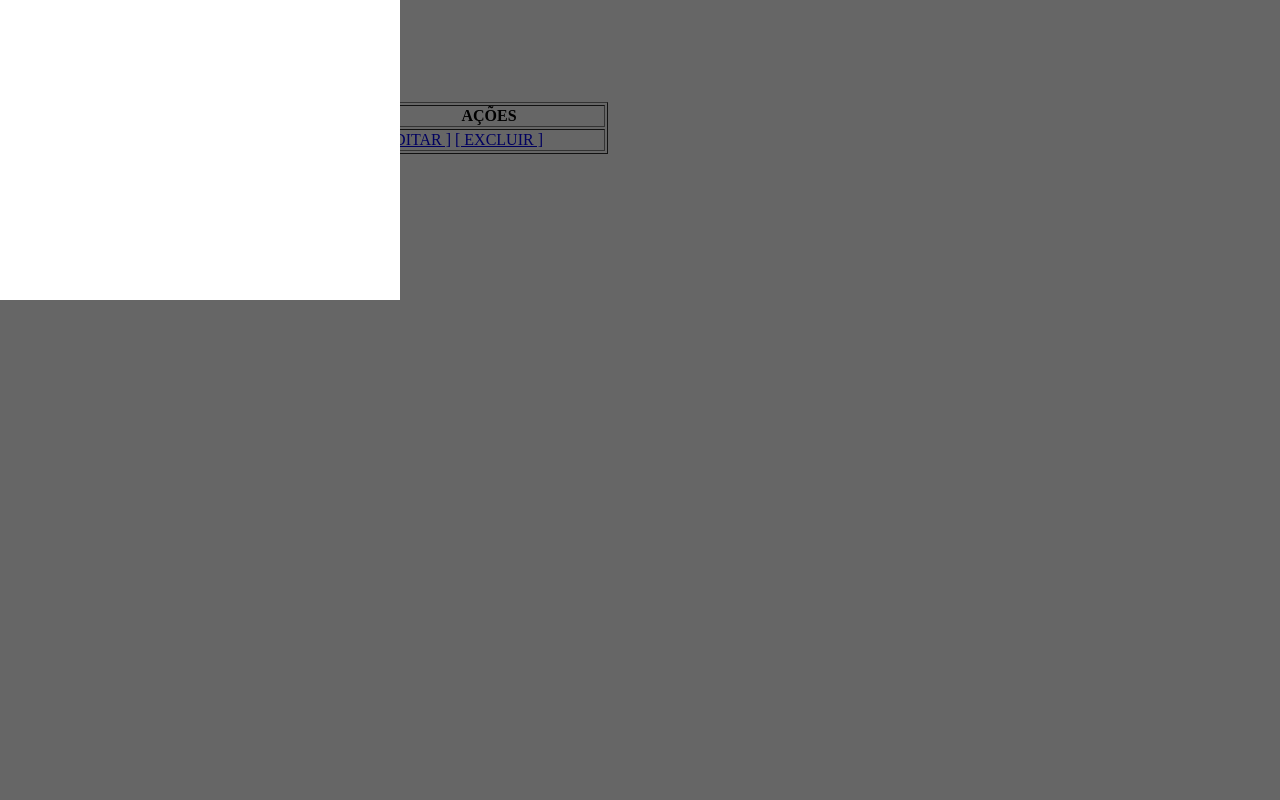
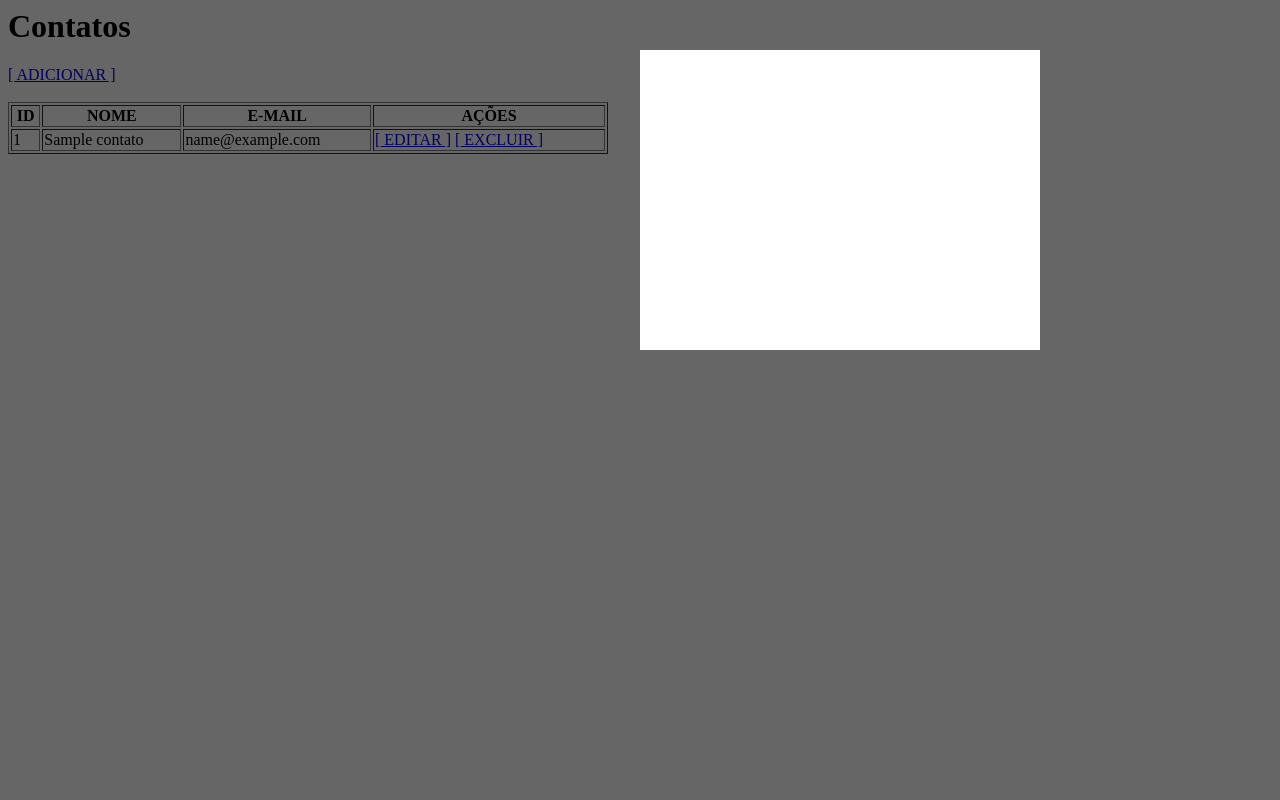
Before and after one commit to deusyvan/crudPhp, a PHP site: page / in a window 1280 px wide. Run offline with PHP 8.4, Linux system fonts and the light colour scheme; tables that the repository leaves empty or names only in its code hold one stand-in row (values such as "Sample post").

Commit message:
Colocando e altura boa o modal

```diff
--- a/assets/css/estilo.css
+++ b/assets/css/estilo.css
@@ -14,4 +14,8 @@
 	height: 300px;
 	background-color: #FFFFFF;
 	z-index: 100;
+	top: 50px;
+	left: 50%; /*Uma altura boa mas o modal não ficou centralizado*/
+
+
 }
```
